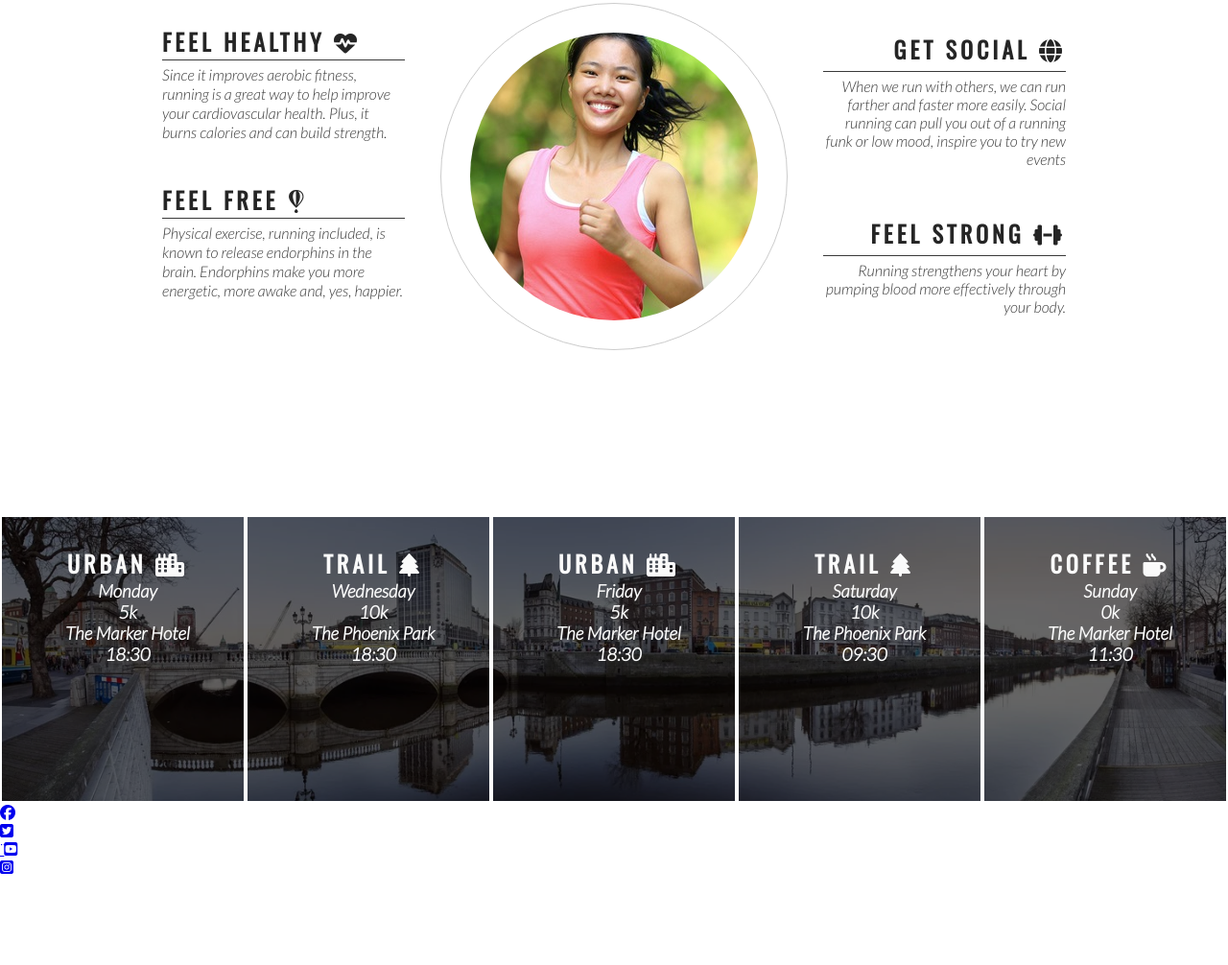
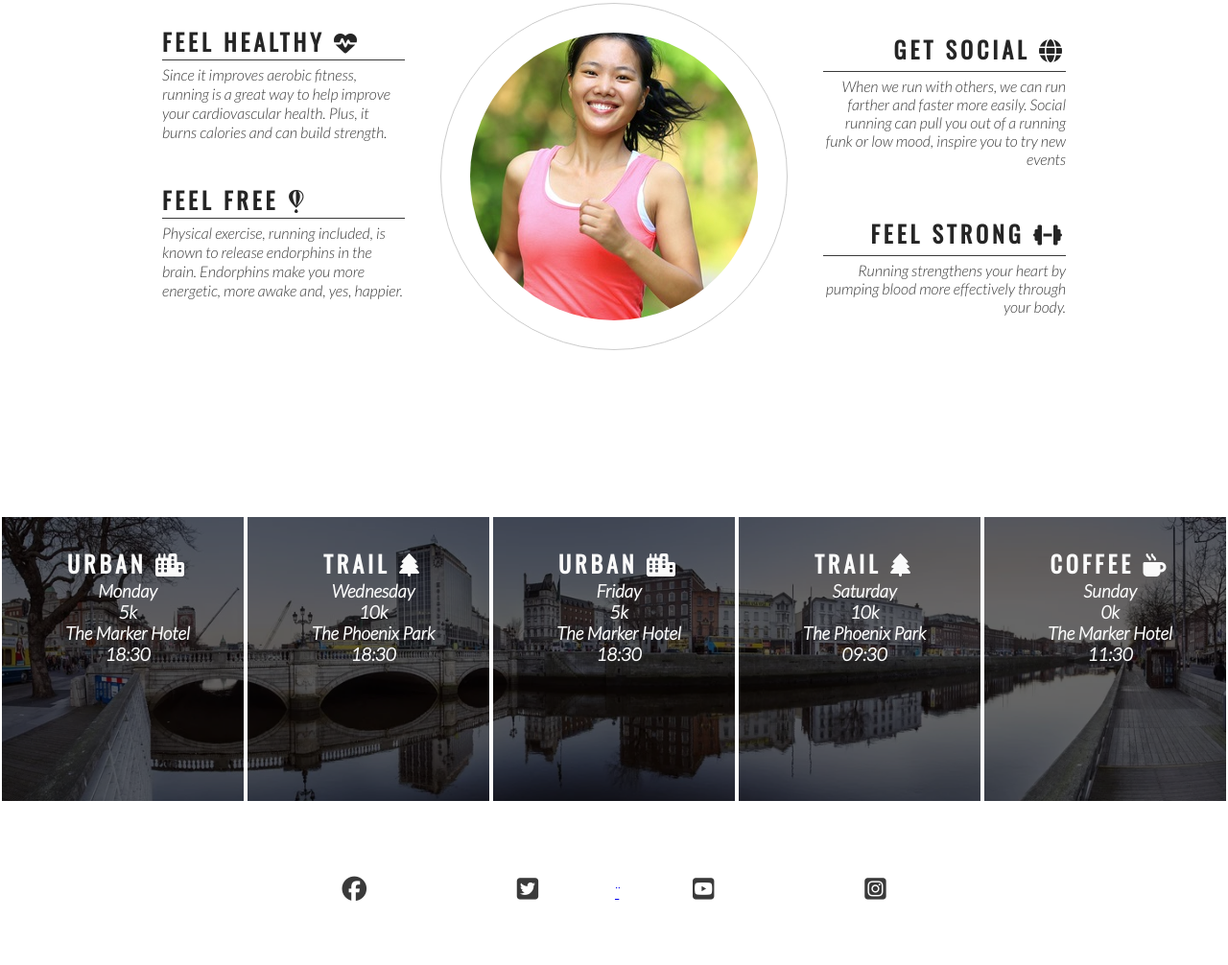
Before and after one commit to will-dml/My-first-Project, a plain HTML site: page index.html in a window 1280 px wide. Shown: the part 738-1744 px from the top of the page at 96% size. Before the commit the page ends 1651 px from the top, so only its background shows below. Drawn offline with nearby package versions, Linux system fonts and the light colour scheme.

Commit message:
add style to footer

```diff
--- a/assets/css/style.css
+++ b/assets/css/style.css
@@ -207,3 +207,22 @@ body {
     #times h2 {
         color: #fafafa;
     }
+    /* footer */
+
+    footer {
+        height: 150px;
+    }
+    .social-networks {
+        text-align: center;
+    }
+
+    .social-networks > li {
+        display: inline
+    ;
+    }
+    .social-networks i {
+        font-size: 160%;
+        margin: 1%;
+        padding: 5%;
+        color: #3a3a3a;
+    }
--- a/index.html
+++ b/index.html
@@ -110,7 +110,7 @@
         </div>
     </section>
     <footer>
-        <ul>
+        <ul class="social-networks">
             <li>
                 <a href="http://facebook.com" target="_blank" rel="noopener"
                 aria-label="Visit our Facebook page (opens in a new tab)"><i class="fab fa-facebook"></i></a>
```
